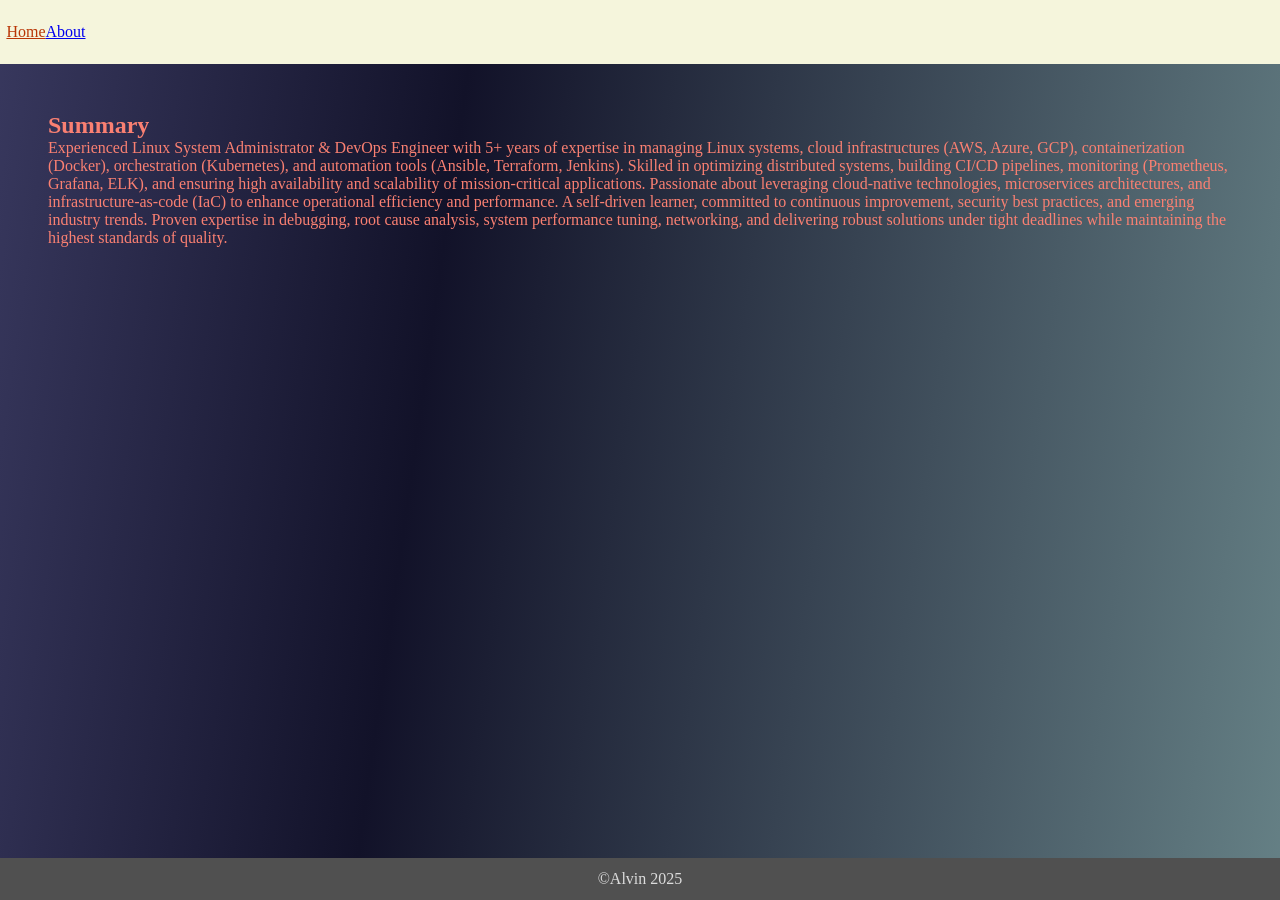
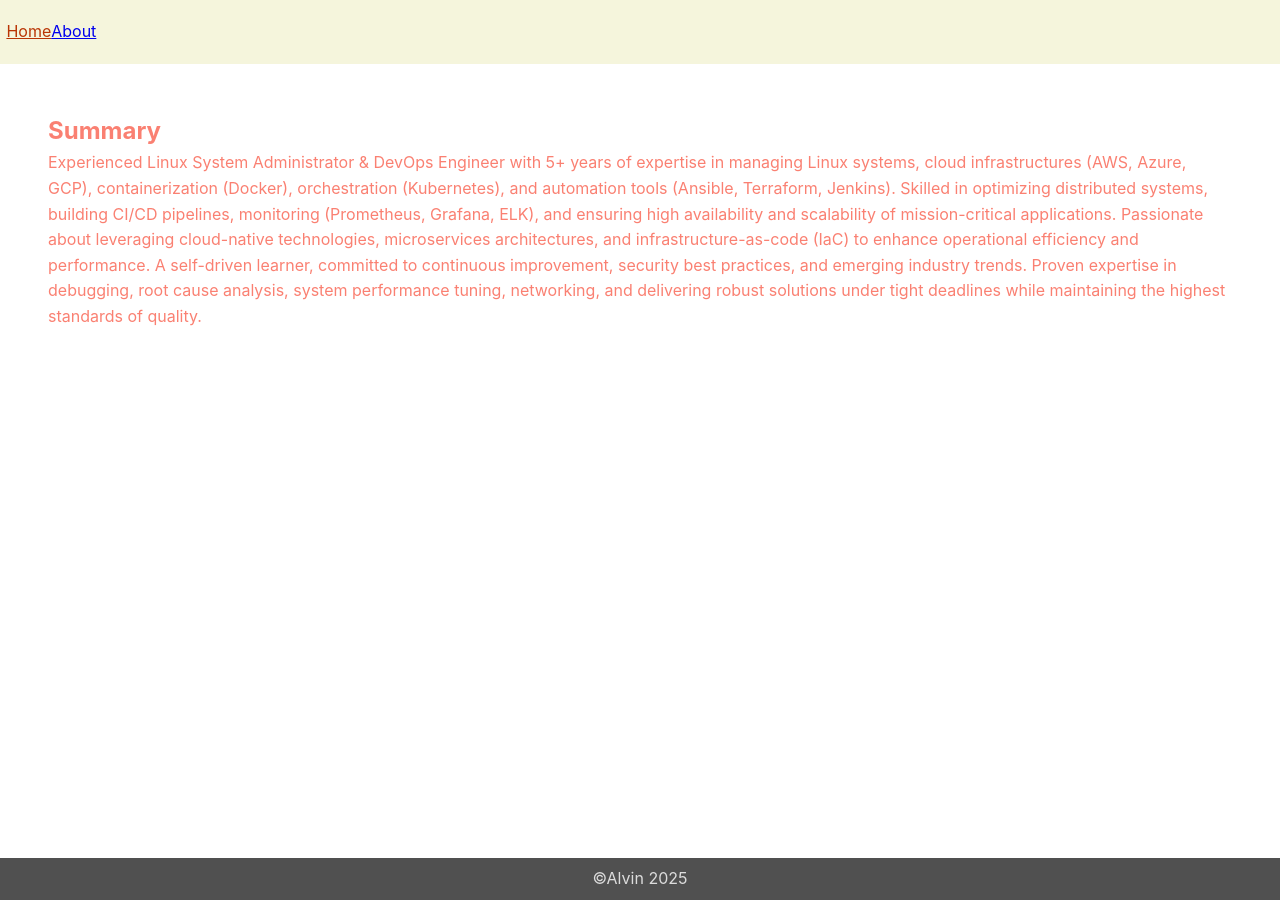
Before and after one commit to kunnoh/kunnoh.github.io, a Jekyll site: the page built from index.html, in a window 1280 px wide. Built offline with Jekyll 4.4.1, drawn with Linux system fonts in a browser that asks for light colours.

Commit message:
Refactor body styles and add dark mode support
Updated body styles for improved typography and layout, added dark mode support.

```diff
--- a/_sass/_main.scss
+++ b/_sass/_main.scss
@@ -1,13 +1,33 @@
-body{
-    background: #38385e;
-    background: linear-gradient(98deg, rgba(56, 56, 94, 1) 0%, rgba(18, 18, 41, 1) 34%, rgba(101, 128, 133, 1) 100%);
-    background-repeat: no-repeat;
-    background-attachment: fixed;
-    background-size: cover;
-    min-height: 100%;
-    font-size: 1em;
-    color: white;
+body {
+  /* Typography */
+  font-family: -apple-system, BlinkMacSystemFont, 'Segoe UI', Roboto, 'Helvetica Neue', Arial, sans-serif;
+  font-size: 16px;
+  line-height: 1.6;
+  color: #333;
+
+  /* Layout */
+  min-height: 100vh;
+
+  /* Background */
+  background-color: #ffffff;
+
+  /* Smooth scrolling */
+  scroll-behavior: smooth;
+
+  /* Text rendering optimization */
+  -webkit-font-smoothing: antialiased;
+  -moz-osx-font-smoothing: grayscale;
+  text-rendering: optimizeLegibility;
 }
+
+/* Dark mode alternative */
+@media (prefers-color-scheme: dark) {
+  body {
+    background-color: #1a1a1a;
+    color: #e0e0e0;
+  }
+}
+
 .current {
   color: rgb(185, 53, 5);
 }
```
